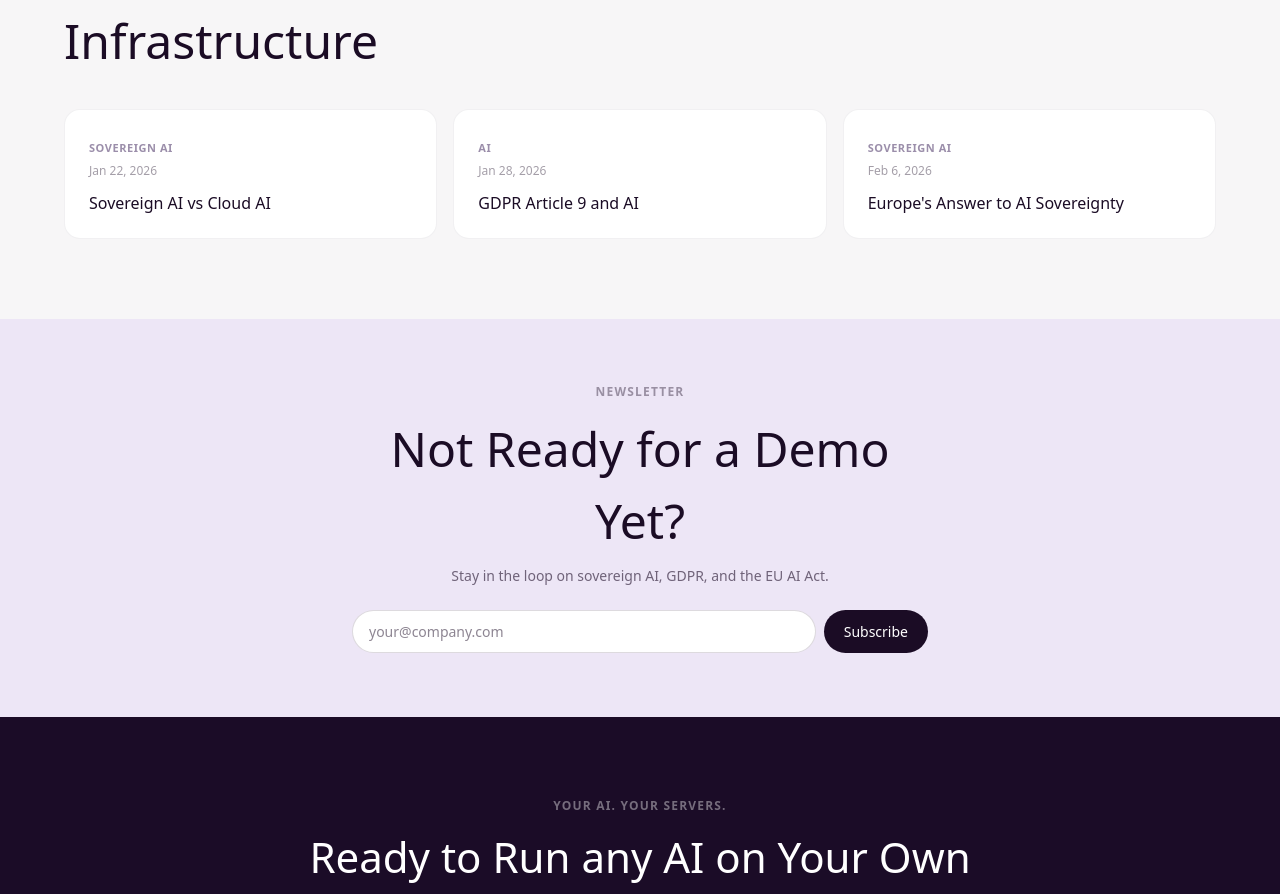
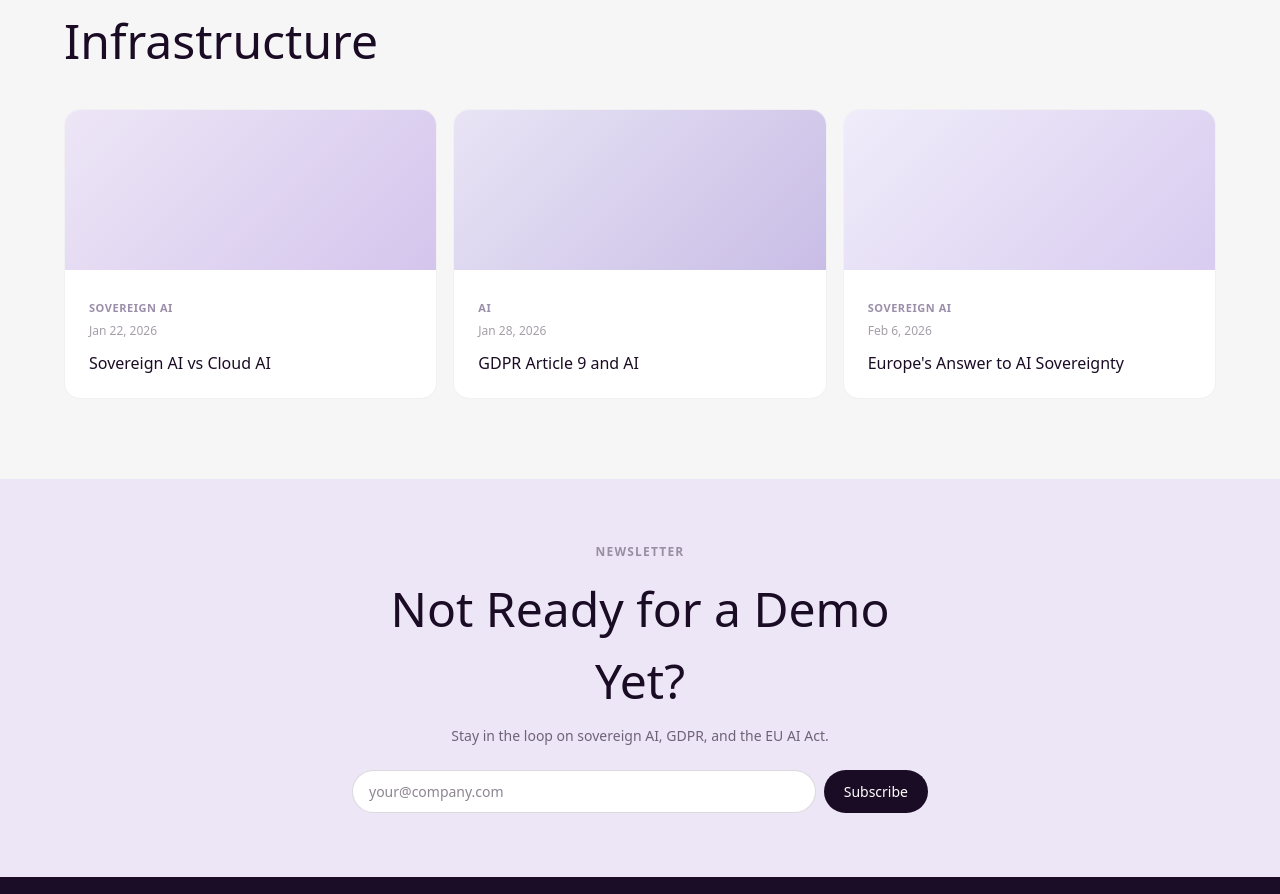
Before and after one commit to osammotg/xenity-website, a Next.js app: page / in a window 1280 px wide. Shown: the part 4575-5469 px from the top of the page. Built offline with nearby package versions, Linux system fonts and the light colour scheme; a web font is replaced by a local one.

Commit message:
style(design): FINDING-003 — add image placeholder areas to blog preview cards matching original layout

```diff
--- a/app/page.tsx
+++ b/app/page.tsx
@@ -444,12 +444,23 @@ export default function HomePage() {
           </div>
 
           <div className="grid grid-cols-1 sm:grid-cols-3 gap-4">
-            {blogPreviews.map((post) => (
+            {blogPreviews.map((post, i) => (
               <Link
                 key={post.slug}
                 href={`/sovereign-ai-blog/${post.slug}`}
-                className="bg-white rounded-2xl p-6 border border-[rgba(27,12,37,0.06)] hover:border-[rgba(27,12,37,0.15)] transition-colors group"
+                className="bg-white rounded-2xl overflow-hidden border border-[rgba(27,12,37,0.06)] hover:border-[rgba(27,12,37,0.15)] transition-colors group flex flex-col"
               >
+                <div
+                  className="h-[160px] w-full"
+                  style={{
+                    background: i === 0
+                      ? "linear-gradient(135deg, #EDE6F6 0%, #D4C5ED 100%)"
+                      : i === 1
+                      ? "linear-gradient(135deg, #e8e4f5 0%, #c9bde6 100%)"
+                      : "linear-gradient(135deg, #f0ecfa 0%, #d8ccf0 100%)",
+                  }}
+                />
+                <div className="p-6 flex-1">
                   <span className="text-[11px] font-semibold text-[#9B8EAA] uppercase tracking-wider">
                     {post.tag}
                   </span>
@@ -457,6 +468,7 @@ export default function HomePage() {
                   <h3 className="text-[16px] font-medium text-[#1B0C25] group-hover:text-[#9B6FC8] transition-colors leading-snug">
                     {post.title}
                   </h3>
+                </div>
               </Link>
             ))}
           </div>
```
Lines whose indentation alone changed are shown as unchanged.
